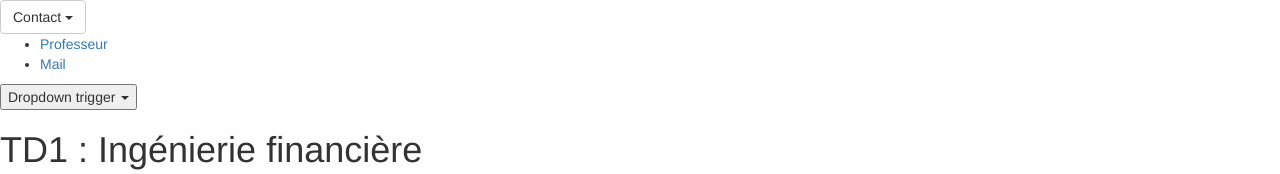
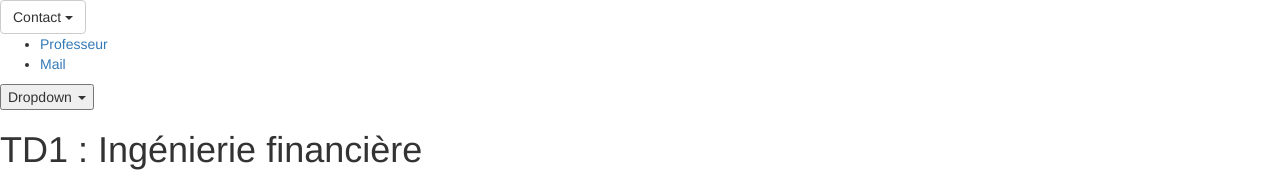
Before and after one commit to SawsH/SawsH.github.io, a plain HTML site: page index.html in a window 1280 px wide. Shown: the top 174 px of the page. Drawn offline with nearby package versions, Linux system fonts and the light colour scheme.

Commit message:
Update index.html

```diff
--- a/index.html
+++ b/index.html
@@ -23,7 +23,7 @@
   </ul>
   <div class="dropdown">
   <button id="dLabel" type="button" data-toggle="dropdown" aria-haspopup="true" aria-expanded="false">
-    Dropdown trigger
+    Dropdown
     <span class="caret"></span>
   </button>
   <ul class="dropdown-menu" aria-labelledby="dLabel">
```
